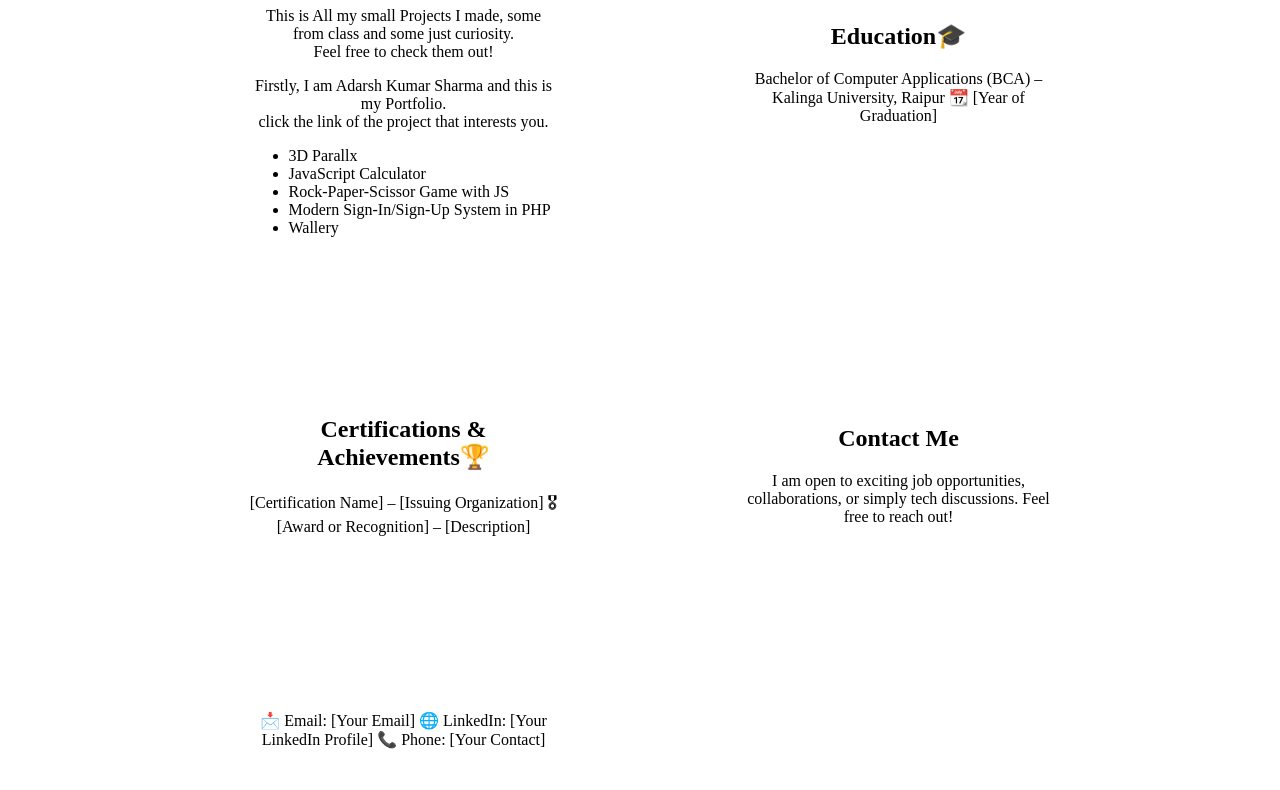
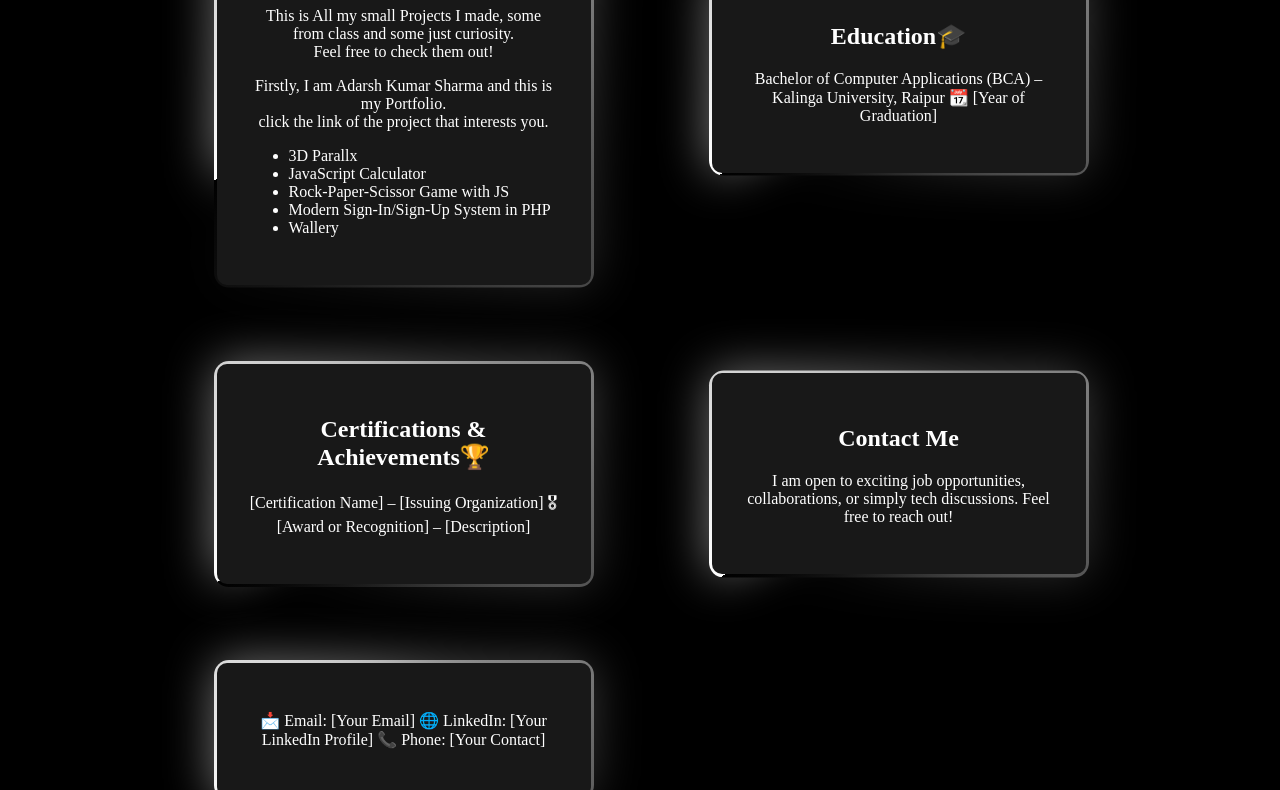
Before and after one commit to Erroneous-User/Portfolio, a plain HTML site: page index.html in a window 1280 px wide. Shown: the part 282-1072 px from the top of the page. Drawn offline with Linux system fonts and the light colour scheme.

Commit message:
fixed border design

```diff
--- a/script.js
+++ b/script.js
@@ -1,19 +1,24 @@
-let darkmode = localStorage.getItem('darkmode')
-const themeSwitch = document.getElementById('theme-switch')
+let darkmode = localStorage.getItem('darkmode');
+const themeSwitch = document.getElementById('theme-switch');
 
 const enableDarkmode = () => {
-  document.body.classList.add('darkmode')
-  localStorage.setItem('darkmode', 'active')
+  document.body.classList.add('darkmode');
+  localStorage.setItem('darkmode', 'active');
 }
 
 const disableDarkmode = () => {
-  document.body.classList.remove('darkmode')
-  localStorage.setItem('darkmode', null)
+  document.body.classList.remove('darkmode');
+  localStorage.setItem('darkmode', 'inactive');
 }
 
-if(darkmode === "active") enableDarkmode()
+// Default to dark mode if no preference is stored
+if (darkmode === "active" || darkmode === null) {
+  enableDarkmode();
+} else {
+  disableDarkmode();
+}
 
 themeSwitch.addEventListener("click", () => {
-  darkmode = localStorage.getItem('darkmode')
-  darkmode !== "active" ? enableDarkmode() : disableDarkmode()
-})
+  darkmode = localStorage.getItem('darkmode');
+  darkmode !== "active" ? enableDarkmode() : disableDarkmode();
+});
--- a/style.css
+++ b/style.css
@@ -1,21 +1,26 @@
 :root {
-  --primary: #FFFFFF;
-  --on-primary:#000000;
-  --text-color: #000000;
-  --primary-container: rgb(103, 80, 164);
-  --base-shade:rgb(224, 224, 224);
+  --background: #FFFFFF;
+  --on-background: #000000;
+  --container-bg: #F5F5F5;
+  --container-fg: #000000;
+  --accent-grey:#BDBDBD;
+  --primary: #6750A4;
+  --on-primary: #FFFFFF;
 }
 .darkmode {
-  --primary: #000000;
-  --on-primary: #FFFFFF;
-  --text-color: #ffffff;
-  --primary-container:rgb(208, 188, 255);
-  --base-shade:rgb(33, 33, 33);
+--background: #000000;
+--on-background: #FFFFFF;
+--container-bg: #181818;
+--container-fg: #FFFFFF;
+--accent-grey: #303030;
+--primary: #D0BCFF;
+--on-primary: #000000;
+
 }
 
 html {
   font-family: Poppins;
-  background-image: url('1.webp');
+  /* background-image: url('1.webp'); */
   background-size: cover;
   background-position: center;
   background-repeat: no-repeat;
@@ -23,8 +28,8 @@ html {
 
 body {
   min-height: 100vh;
-  background-color: var(--primary);
-  color: var(--text-color);
+  background-color: var(--background);
+  color: var(--on-background);
   margin: 0;
   padding: 0;
 }
@@ -35,7 +40,7 @@ h1 {
 
 .header {
     justify-content: space-between;
-    background-color: var(--base-shade);
+    background-color: var(--accent-grey);
     backdrop-filter: blur(20px);
 }
 .center{
@@ -66,18 +71,18 @@ h1 {
   text-align: start;
 }
 .text-color{
-  color: var(--text-color);
+  color: var(--on-background);
   text-decoration: none;
 }
 .text-color:hover{
-  text-shadow: var(--secondary-text) 0px 0px 5px;
+  text-shadow: var(--container-fg) 0px 0px 5px;
 }
 #theme-switch{
   height: 40px;
   width: 40px;
   padding: 0;
   border-radius: 50%;
-  background-color: var(--on-primary);
+  background-color: var(--background);
   display: flex;
   justify-content: center;
   align-items: center;
@@ -87,7 +92,7 @@ h1 {
   cursor: pointer;
 }
 #theme-switch svg{
-  fill: var(--primary-container);
+  fill: var(--on-background);
 }
 #theme-switch svg:last-child{
   display: none;
@@ -114,7 +119,7 @@ h1 {
   max-height: 80lvh;
   padding: 2rem;
   width: 310px;
-  background:var(--primary);
+  background:var(--container-bg);
   text-align: center;
   border-radius: 10px;
   position: relative;
@@ -131,14 +136,14 @@ h1 {
   position: absolute;
   height: 100%;
   width: 100%;
-  background-image: conic-gradient(from var(--angle), #ff4545, #00ff99, #006aff, #ff0095, #ff4545);
+  background-image: conic-gradient(from var(--angle), var(--on-background),var(--background));
   top: 50%;
   left: 50%;
   translate: -50% -50%;
   z-index: -1;
   padding: 3px;
-  border-radius: 10px;
-  animation: 3s spin linear infinite;
+  border-radius: 15px;
+  animation: 3s spin infinite linear;
 }
 .card::before{
   filter: blur(1.5rem);
```
